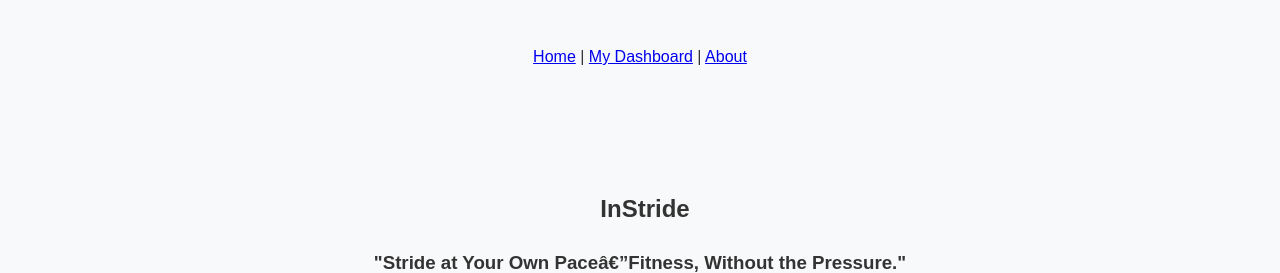
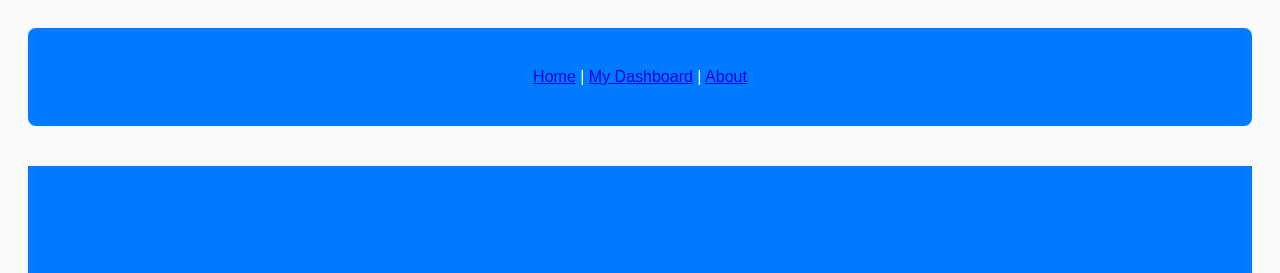
Before and after one commit to EmmaLond/Final_Project, a PHP site: page / in a window 1280 px wide. Shown: the top 273 px of the page. Run offline with PHP 8.4, Linux system fonts and the light colour scheme.

Commit message:
styles wip

```diff
--- a/styles.css
+++ b/styles.css
@@ -6,3 +6,27 @@ body {
     padding: 20px;
     text-align: center;
 }
+
+header{
+    background-color: #007bff;
+    color: white;
+    padding: 20px;
+    margin-bottom: 40px;
+    border-radius: 8px;
+  }
+
+.hero {
+    background-color: #007bff;
+    color: white;
+    padding: 100px 0;
+  }
+
+.hero h1 {
+    font-size: 48px;
+    font-weight: 700;
+  }
+
+.hero h3 {
+    font-size: 24px;
+    font-weight: 400;
+  }
```
